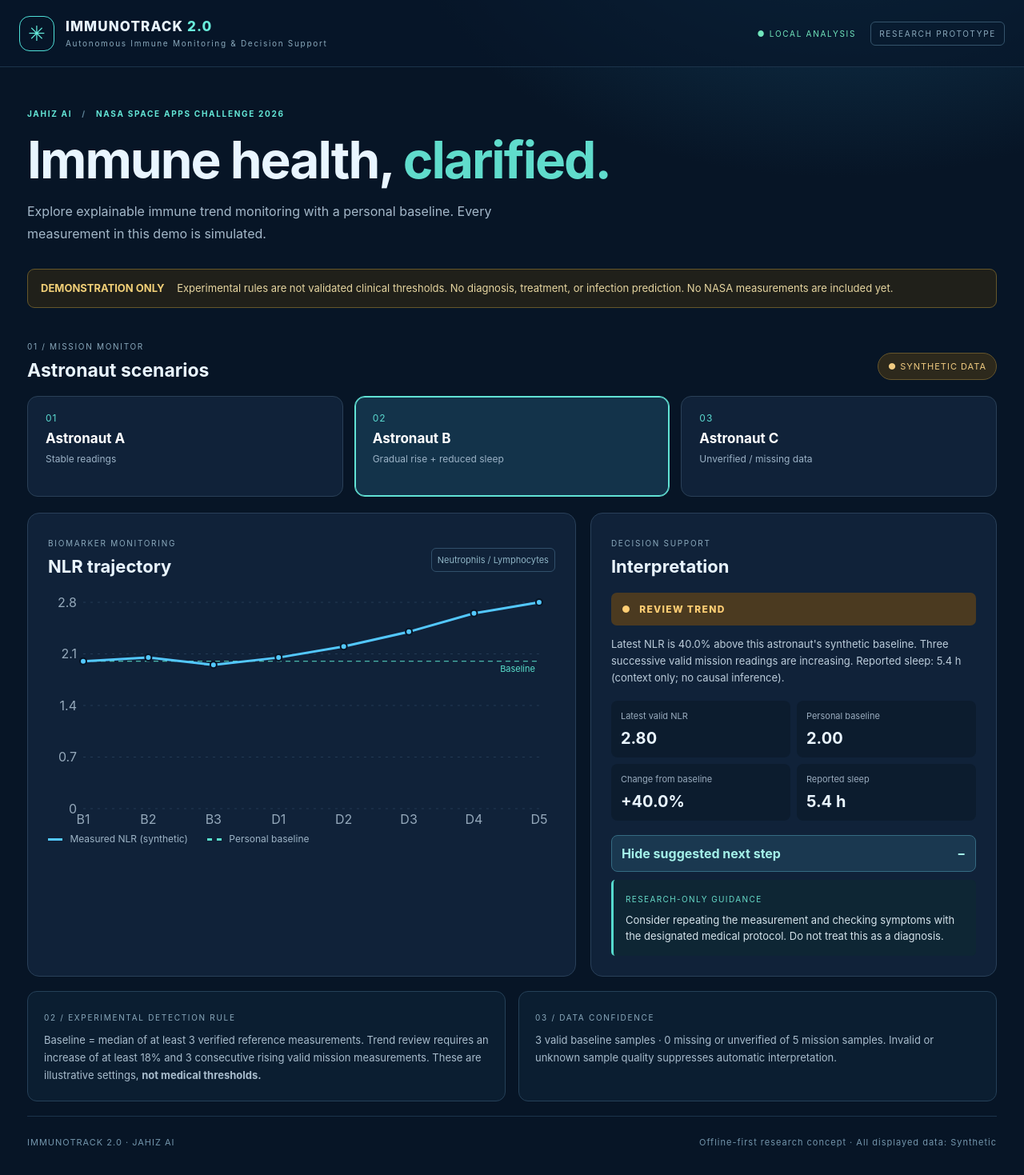
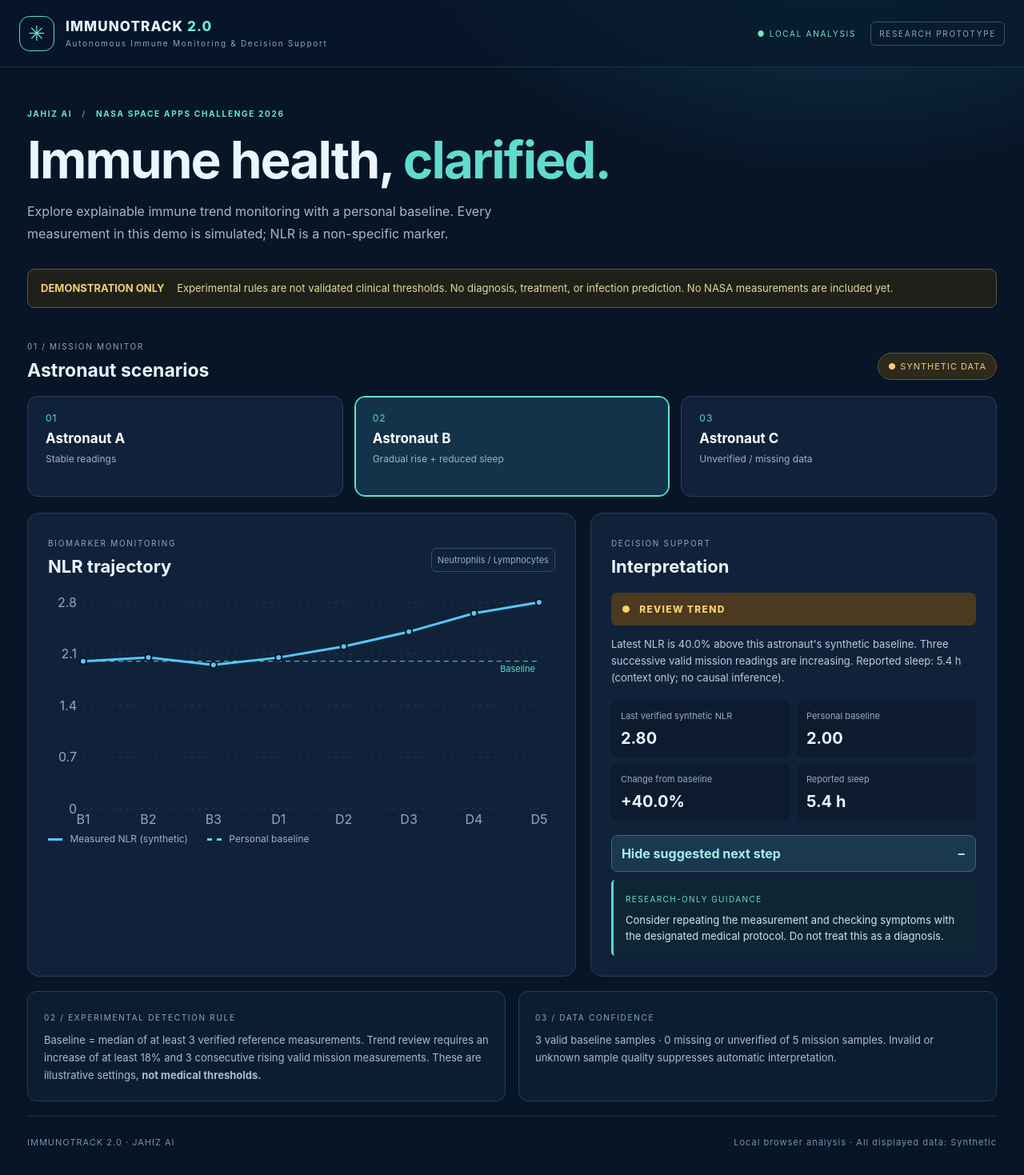
Before and after one commit to majmaah99-ops/IMMUNOTRACK, a React (Vite) app: page / in a window 1280 px wide. Shown: the whole page at 80% size. Built offline with nearby package versions, Linux system fonts and the light colour scheme.

Commit message:
Clarify scientific claims and harden trend data quality: src/App.jsx

```diff
--- a/src/App.jsx
+++ b/src/App.jsx
@@ -14,13 +14,13 @@ export default function App(){
   const recent = [...result.chart].reverse().find(r=>r.nlr!==null);
   return <div className="shell">
     <header className="topbar"><div className="brandmark">✳</div><div className="brand"><strong>IMMUNOTRACK <span>2.0</span></strong><small>Autonomous Immune Monitoring & Decision Support</small></div><div className="top-right"><span className="online">● LOCAL ANALYSIS</span><span className="prototype">RESEARCH PROTOTYPE</span></div></header>
-    <main><section className="intro"><p className="eyebrow">JAHIZ AI <span> / </span> NASA SPACE APPS CHALLENGE 2026</p><h1>Immune health, <em>clarified.</em></h1><p className="subtitle">Explore explainable immune trend monitoring with a personal baseline. Every measurement in this demo is simulated.</p></section>
+    <main><section className="intro"><p className="eyebrow">JAHIZ AI <span> / </span> NASA SPACE APPS CHALLENGE 2026</p><h1>Immune health, <em>clarified.</em></h1><p className="subtitle">Explore explainable immune trend monitoring with a personal baseline. Every measurement in this demo is simulated; NLR is a non-specific marker.</p></section>
     <div className="notice"><strong>DEMONSTRATION ONLY</strong> Experimental rules are not validated clinical thresholds. No diagnosis, treatment, or infection prediction. No NASA measurements are included yet.</div>
     <div className="section-head"><div><small>01 / MISSION MONITOR</small><h2>Astronaut scenarios</h2></div><span className="synthetic">● SYNTHETIC DATA</span></div>
     <div className="case-grid" role="group" aria-label="Choose simulated astronaut scenario">{Object.values(scenarios).map(s=><button key={s.id} type="button" aria-pressed={selected===s.id} className={'case '+(selected===s.id?'selected':'')} onClick={()=>{setSelected(s.id);setShowAction(true);}}><span className="case-icon">0{s.id==='A'?'1':s.id==='B'?'2':'3'}</span><strong>{s.name}</strong><small>{s.subtitle}</small></button>)}</div>
     <div className="dashboard"><section className="panel chart-panel"><div className="panel-head"><div><small>BIOMARKER MONITORING</small><h3>NLR trajectory</h3></div><span className="tag">Neutrophils / Lymphocytes</span></div><div className="plot" role="img" aria-label={`NLR chart for ${active.name}`}><ResponsiveContainer width="100%" height="100%"><LineChart data={result.chart} margin={{top:12,right:20,left:-16,bottom:0}}><CartesianGrid vertical={false} stroke="#243b55" strokeDasharray="3 6"/><XAxis dataKey="day" stroke="#95a9bb" tickLine={false} axisLine={false}/><YAxis stroke="#95a9bb" tickLine={false} axisLine={false} domain={[0,'auto']}/><Tooltip contentStyle={{background:'#10233a',border:'1px solid #29415c',borderRadius:10,color:'#f4fbff'}} formatter={(v)=>[fmt(v),'NLR']} /><ReferenceLine y={result.baseline??0} stroke="#59dfcb" strokeDasharray="6 5" label={{value:'Baseline',fill:'#59dfcb',position:'insideTopRight',fontSize:11}}/><Line type="linear" connectNulls={false} dataKey="nlr" name="NLR" stroke="#53c8ff" strokeWidth={3} dot={{r:4,fill:'#53c8ff',stroke:'#071526',strokeWidth:2}} activeDot={{r:6}} isAnimationActive={false}/></LineChart></ResponsiveContainer></div><div className="legend"><span><i className="line cyan"/> Measured NLR (synthetic)</span><span><i className="line teal"/> Personal baseline</span></div></section>
-    <section className="panel status-panel"><div className="panel-head"><div><small>DECISION SUPPORT</small><h3>Interpretation</h3></div></div><div className={'status '+tone[result.status]}><span className="dot">●</span>{result.heading}</div><p className="message">{result.message}</p><div className="metric-grid"><div><small>Latest valid NLR</small><strong>{fmt(recent?.nlr)}</strong></div><div><small>Personal baseline</small><strong>{fmt(result.baseline)}</strong></div><div><small>Change from baseline</small><strong>{result.changePercent===null?'—':`${result.changePercent>=0?'+':''}${result.changePercent.toFixed(1)}%`}</strong></div><div><small>Reported sleep</small><strong>{active.sleepHours===null?'Unknown':`${active.sleepHours} h`}</strong></div></div><button className="action-toggle" onClick={()=>setShowAction(v=>!v)} type="button" aria-expanded={showAction}>{showAction?'Hide':'Show'} suggested next step <span>{showAction?'−':'+'}</span></button>{showAction&&<div className="action"><small>RESEARCH-ONLY GUIDANCE</small><p>{result.action}</p></div>}</section></div>
+    <section className="panel status-panel"><div className="panel-head"><div><small>DECISION SUPPORT</small><h3>Interpretation</h3></div></div><div className={'status '+tone[result.status]}><span className="dot">●</span>{result.heading}</div><p className="message">{result.message}</p><div className="metric-grid"><div><small>Last verified synthetic NLR</small><strong>{fmt(recent?.nlr)}</strong></div><div><small>Personal baseline</small><strong>{fmt(result.baseline)}</strong></div><div><small>Change from baseline</small><strong>{result.changePercent===null?'—':`${result.changePercent>=0?'+':''}${result.changePercent.toFixed(1)}%`}</strong></div><div><small>Reported sleep</small><strong>{active.sleepHours===null?'Unknown':`${active.sleepHours} h`}</strong></div></div><button className="action-toggle" onClick={()=>setShowAction(v=>!v)} type="button" aria-expanded={showAction}>{showAction?'Hide':'Show'} suggested next step <span>{showAction?'−':'+'}</span></button>{showAction&&<div className="action"><small>RESEARCH-ONLY GUIDANCE</small><p>{result.action}</p></div>}</section></div>
     <section className="bottom"><div className="mini"><small>02 / EXPERIMENTAL DETECTION RULE</small><p>Baseline = median of at least {DEMO_SETTINGS.minBaselineSamples} verified reference measurements. Trend review requires an increase of at least {DEMO_SETTINGS.trendPercent}% and 3 consecutive rising valid mission measurements. These are illustrative settings, <strong>not medical thresholds.</strong></p></div><div className="mini"><small>03 / DATA CONFIDENCE</small><p>{result.evidence.validBaseline} valid baseline samples · {result.evidence.missing} missing or unverified of {result.evidence.total} mission samples. Invalid or unknown sample quality suppresses automatic interpretation.</p></div></section>
-    <footer><span>IMMUNOTRACK 2.0 · JAHIZ AI</span><span>Offline-first research concept · All displayed data: Synthetic</span></footer></main>
+    <footer><span>IMMUNOTRACK 2.0 · JAHIZ AI</span><span>Local browser analysis · All displayed data: Synthetic</span></footer></main>
   </div>;
 }
```
